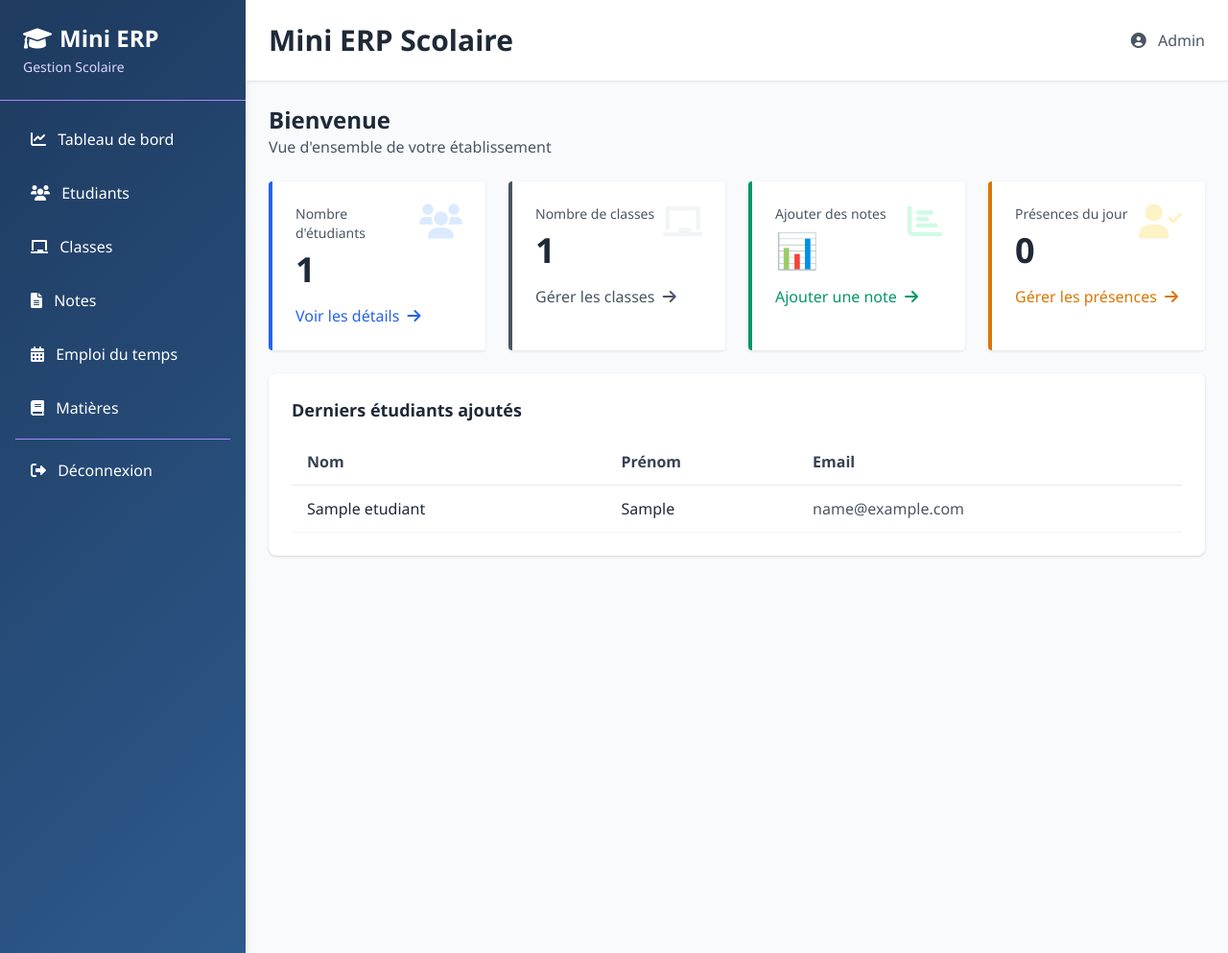
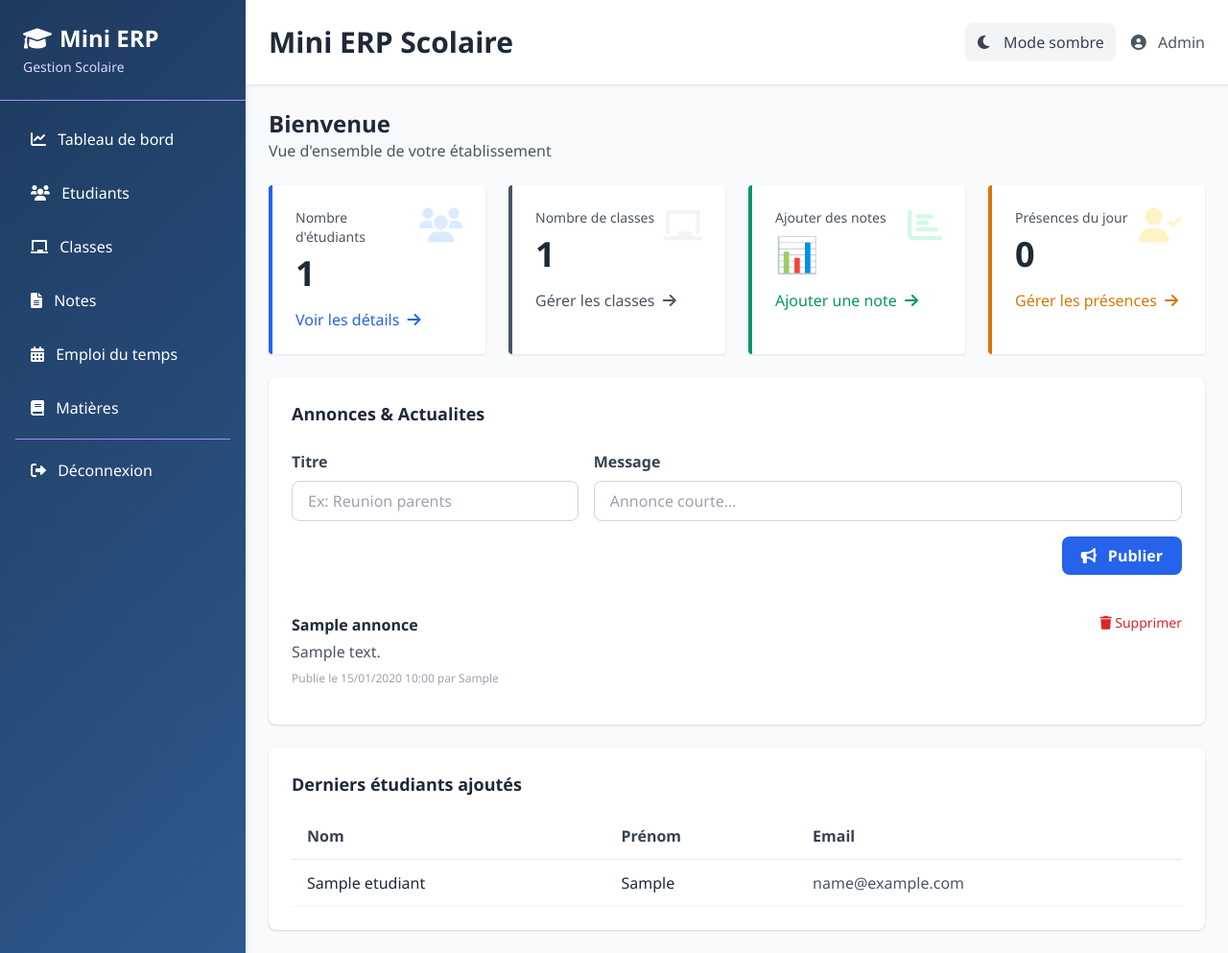
Before and after one commit to sabirmeskin/etude, a PHP site: page / in a window 1280 px wide. Shown: the whole page at 96% size. Run offline with PHP 8.4, Linux system fonts and the light colour scheme; tables that the repository leaves empty hold one stand-in row (values such as "Sample post").

Commit message:
feat: add dark mode styling and theme toggle button
- Enhanced layout.php with dark mode CSS styles for various elements.
- Introduced a theme toggle button in the header for switching between light and dark modes.

feat: implement AnnouncementController for managing announcements

- Created AnnouncementController with methods for creating and deleting announcements.
- Redirects to the dashboard after actions are performed.

feat: add Announcement model for database interactions

- Implemented Announcement model with methods to fetch latest announcements, create new ones, and delete existing ones.

chore: add announcement image asset

- Added a PNG image asset for use in the announcements feature.

```diff
--- /dev/null
+++ b/models/Announcement.php
@@ -0,0 +1,31 @@
+<?php
+require_once __DIR__ . '/../config/database.php';
+
+class Announcement
+{
+    public static function latest($limit = 5)
+    {
+        $pdo = db();
+        $limit = (int) $limit;
+        $stmt = $pdo->query('SELECT * FROM annonces ORDER BY date_publication DESC LIMIT ' . $limit);
+        return $stmt->fetchAll();
+    }
+
+    public static function create(array $data)
+    {
+        $pdo = db();
+        $stmt = $pdo->prepare('INSERT INTO annonces (titre, contenu, createur) VALUES (?, ?, ?)');
+        return $stmt->execute([
+            $data['titre'],
+            $data['contenu'],
+            $data['createur'] ?? 'Admin'
+        ]);
+    }
+
+    public static function delete($id)
+    {
+        $pdo = db();
+        $stmt = $pdo->prepare('DELETE FROM annonces WHERE id = ?');
+        return $stmt->execute([$id]);
+    }
+}
--- a/public/index.php
+++ b/public/index.php
@@ -25,6 +25,7 @@ $routeMap = [
     'matieres' => 'SubjectController',
     'notes' => 'NoteController',
     'schedules' => 'ScheduleController',
+    'announcements' => 'AnnouncementController',
     'media' => 'MediaController',
     'auth' => 'AuthController',
 ];
--- a/views/dashboard.php
+++ b/views/dashboard.php
@@ -14,6 +14,10 @@ if (!class_exists('Attendance')) {
 }
 $today = date('Y-m-d');
 $attendanceSummary = Attendance::summaryForDate($today);
+if (!class_exists('Announcement')) {
+    require_once __DIR__ . '/../models/Announcement.php';
+}
+$announcements = Announcement::latest(5);
 ?>
 
 <div class="space-y-6">
@@ -82,6 +86,50 @@ $attendanceSummary = Attendance::summaryForDate($today);
         </div>
     </div>
 
+    <!-- Annonces -->
+    <div class="bg-white p-6 rounded-lg shadow space-y-6">
+        <div class="flex justify-between items-center">
+            <h3 class="text-lg font-bold text-gray-800">Annonces & Actualites</h3>
+        </div>
+
+        <form method="post" action="/index.php?r=announcements/create" class="grid grid-cols-1 md:grid-cols-3 gap-4">
+            <div class="md:col-span-1">
+                <label class="block text-gray-700 font-semibold mb-2">Titre</label>
+                <input name="titre" type="text" class="w-full px-4 py-2 border border-gray-300 rounded-lg focus:outline-none focus:ring-2 focus:ring-blue-500" placeholder="Ex: Reunion parents" required>
+            </div>
+            <div class="md:col-span-2">
+                <label class="block text-gray-700 font-semibold mb-2">Message</label>
+                <input name="contenu" type="text" class="w-full px-4 py-2 border border-gray-300 rounded-lg focus:outline-none focus:ring-2 focus:ring-blue-500" placeholder="Annonce courte..." required>
+            </div>
+            <div class="md:col-span-3 flex justify-end">
+                <button type="submit" class="bg-blue-600 text-white px-5 py-2 rounded-lg hover:bg-blue-700 transition font-semibold">
+                    <i class="fas fa-bullhorn mr-2"></i> Publier
+                </button>
+            </div>
+        </form>
+
+        <div class="divide-y divide-gray-100">
+            <?php if (empty($announcements)): ?>
+                <p class="text-gray-500">Aucune annonce pour le moment.</p>
+            <?php else: ?>
+                <?php foreach ($announcements as $a): ?>
+                    <div class="py-4 flex items-start justify-between gap-4">
+                        <div>
+                            <h4 class="text-gray-800 font-semibold"><?=htmlspecialchars($a['titre'])?></h4>
+                            <p class="text-gray-600 mt-1"><?=htmlspecialchars($a['contenu'])?></p>
+                            <p class="text-xs text-gray-400 mt-2">
+                                Publie le <?=date('d/m/Y H:i', strtotime($a['date_publication']))?> par <?=htmlspecialchars($a['createur'])?>
+                            </p>
+                        </div>
+                        <a href="/index.php?r=announcements/delete&id=<?=$a['id']?>" class="text-red-600 hover:text-red-800 text-sm" onclick="return confirm('Supprimer cette annonce ?')">
+                            <i class="fas fa-trash"></i> Supprimer
+                        </a>
+                    </div>
+                <?php endforeach; ?>
+            <?php endif; ?>
+        </div>
+    </div>
+
     <!-- Derniers étudiants -->
     <div class="bg-white p-6 rounded-lg shadow">
         <h3 class="text-lg font-bold text-gray-800 mb-4">Derniers étudiants ajoutés</h3>
--- a/views/layout.php
+++ b/views/layout.php
@@ -63,8 +89,13 @@
         <div class="bg-white shadow-sm border-b border-gray-200 p-6">
             <div class="flex justify-between items-center">
                 <h1 class="text-3xl font-bold text-gray-800">Mini ERP Scolaire</h1>
-                <div class="text-gray-600">
-                    <i class="fas fa-user-circle mr-2"></i> Admin
+                <div class="flex items-center gap-4">
+                    <button id="themeToggle" class="px-3 py-2 rounded-lg bg-gray-100 text-gray-700 hover:bg-gray-200 transition" type="button">
+                        <i class="fas fa-moon mr-2"></i> Mode sombre
+                    </button>
+                    <div class="text-gray-600">
+                        <i class="fas fa-user-circle mr-2"></i> Admin
+                    </div>
                 </div>
             </div>
         </div>
```
Also changed, not shown: other parts of views/layout.php (+26 -0 lines), controllers/AnnouncementController.php (added, +38 -0 lines), db/schema.sql (+9 -0 lines), db/seed.php (+11 -0 lines), public/assets/js/app.js, storage/uploads/images/41a60759df39bf9b.png (added).
